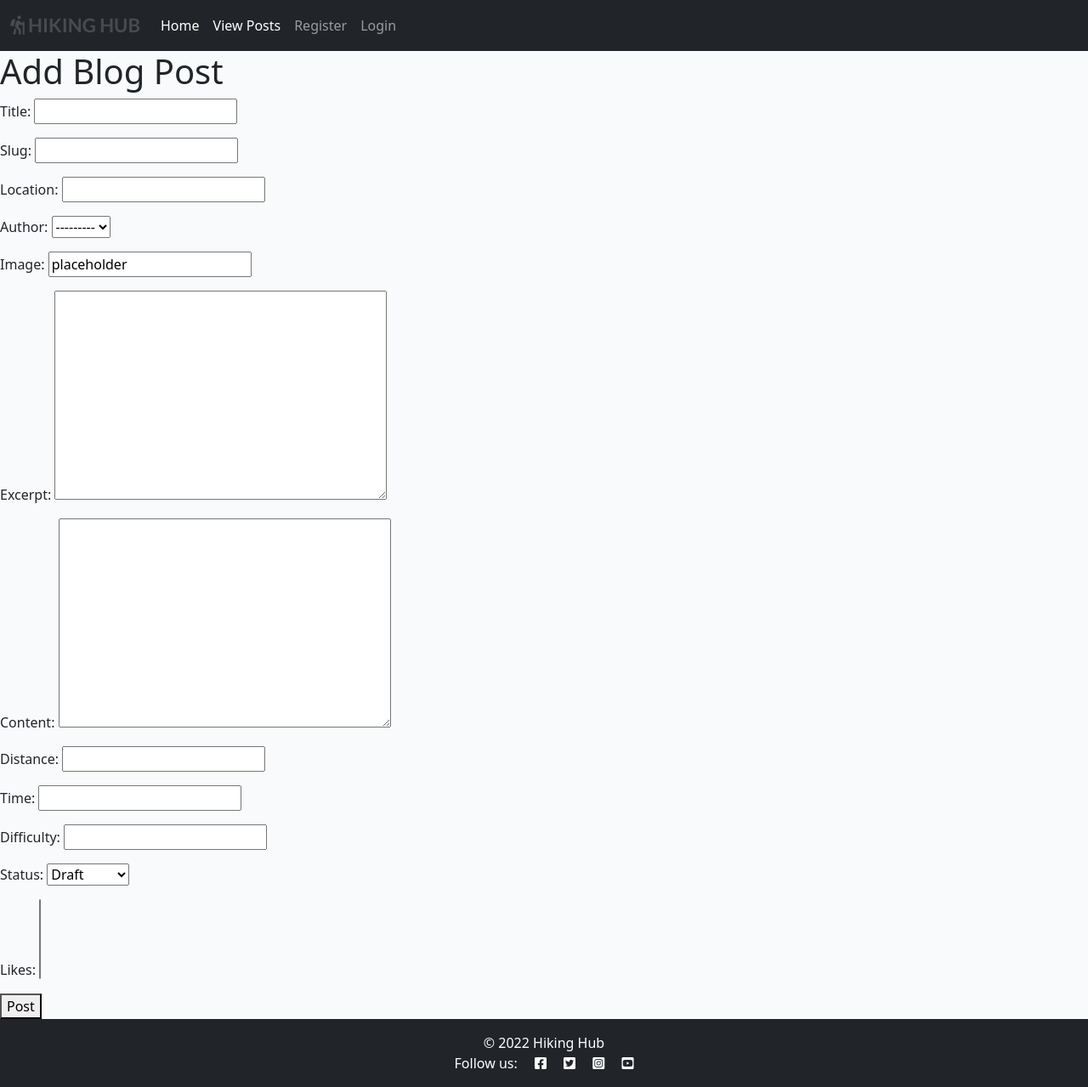
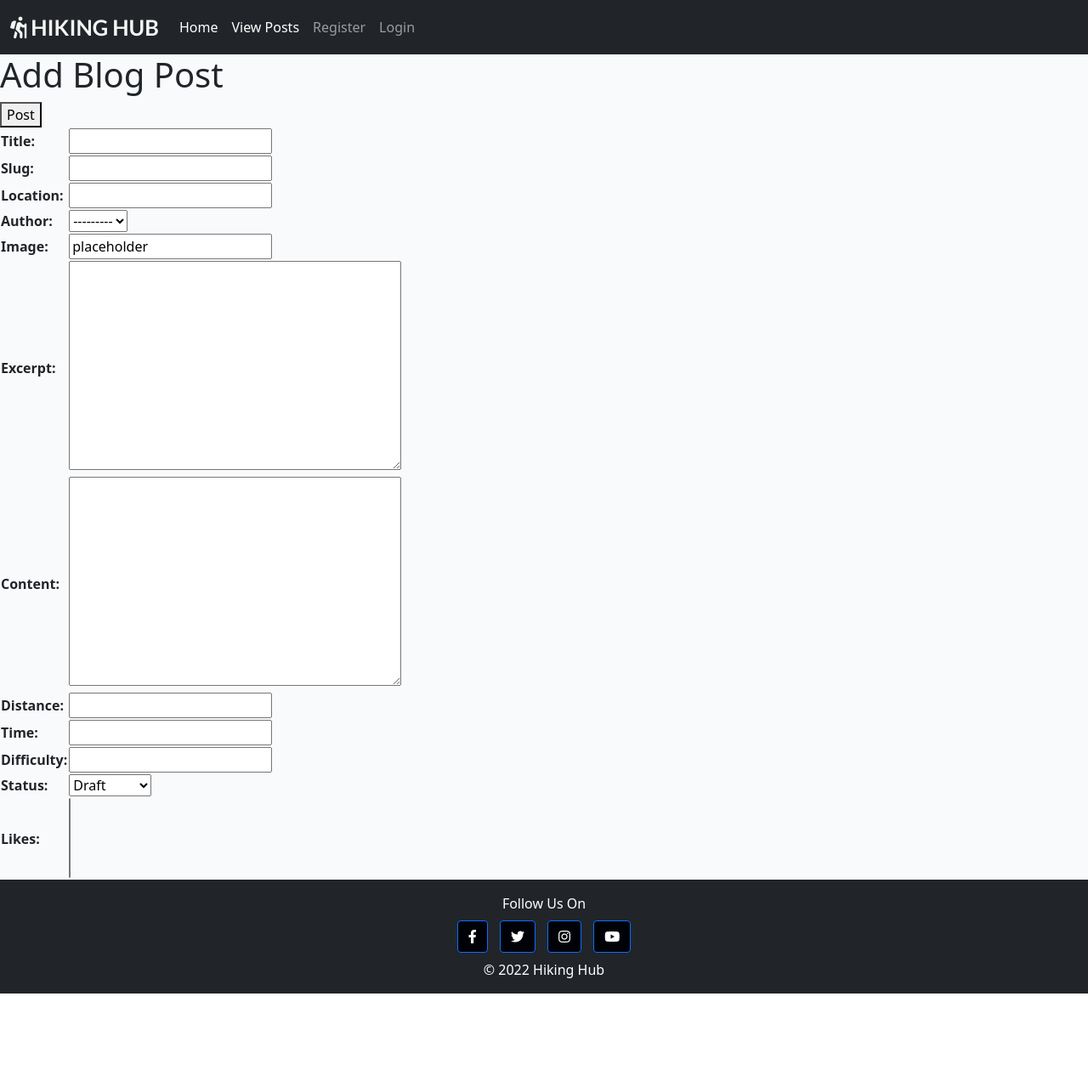
Before and after one commit to wlillisdev/hiking-hub, a Django app: page /add_post/ in a window 1280 px wide. Shown: the whole page at 85% size. After the commit the page ends 1169 px from the top, so only its background shows below. Run offline with Django 3.2, Linux system fonts and the light colour scheme.

Commit message:
styling to footer and nav bar base html

```diff
--- a/blog/views.py
+++ b/blog/views.py
@@ -1,9 +1,13 @@
+"""Views"""
+
 from django.shortcuts import render, get_object_or_404, reverse
 from django.views import View
+from django.contrib import messages
 from django.views.generic import ListView, CreateView
 from django.http import HttpResponseRedirect
 from .models import Post
 from .forms import CommentForm
+
 
 
 def index(request):
@@ -89,3 +93,4 @@ class AddPostView(CreateView):
     model = Post
     template_name = 'add_post.html'
     fields = '__all__'
+    success_message = 'Your Post Was Successfully Added'
--- a/static/css/style.css
+++ b/static/css/style.css
@@ -1,16 +1,29 @@
 body {
     background-color: #F9FAFC;
+}
+
+.navbar-custom {
+    background-color: rgb(56,56,56);
+}
+
+#socail-footer{
+    margin-right: 5px;
+    margin-left: 5px;
+}
+
+a:hover {
+    background-color: grey;
 }
 
 .home-heading {
     font-weight: 700;
     color: red;
 }
-.brand {
+.logo {
     font-family: Lato, sans-serif;
-    font-size: 1.4rem;
-    font-weight: 700;
-    color: #4A4A4F;
+    font-size: 1.6rem;
+    font-weight: 600;
+    color: whitesmoke;
 }
 
 
@@ -45,7 +58,7 @@ body {
     bottom: 5%;
     min-width: 30%;
     left: -2px;
-    background-color: #23BBBB;
+    background-color: green;
 }
 
 .author {
@@ -82,9 +95,9 @@ body {
     height: 100%;
     width: 150%;
     background: #445261;
-    -webkit-transform: skew(15deg);
+    /* -webkit-transform: skew(15deg);
     -moz-transform: skew(15deg);
-    transform: skew(15deg);
+    transform: skew(15deg); */
     z-index: 100;
 }
 
--- a/templates/add_post.html
+++ b/templates/add_post.html
@@ -4,10 +4,12 @@
 {% block content %}
 
 <h1>Add Blog Post</h1>
-<form method="POST">
+
+<table>
     {% csrf_token %}
-    {{ form.as_p}}
+    {{ form.as_table}}
     <button>Post</button>
+</table>
 
-
+</div>
 {%endblock%}
--- a/templates/base.html
+++ b/templates/base.html
@@ -26,7 +26,8 @@
 
     <nav class="navbar navbar-expand-lg navbar-dark bg-dark">
         <div class="container-fluid">
-            <a class="navbar-brand" href="{% url 'home' %}"><span class="brand"><i class="fas fa-hiking"></i>  HIKING HUB</span></a>
+            <a class="navbar-brand" href="{% url 'home' %}"><span class="logo"><i class="fas fa-hiking"></i> HIKING
+                    HUB</span></a>
             <button class="navbar-toggler" type="button" data-bs-toggle="collapse" data-bs-target="#navbarText"
                 aria-controls="navbarText" aria-expanded="false" aria-label="Toggle navigation">
                 <span class="navbar-toggler-icon"></span>
@@ -80,11 +81,20 @@
 
     <!-- Footer -->
     <footer class="footer mt-auto py-3  bg-dark">
-        <p class="m-0 text-center text-white">© 2022 Hiking Hub</p>
-        <p class="m-0 text-center text-white">Follow us: <i class="fab fa-facebook-square ms-3"></i>
-            <i class="fab fa-twitter-square ms-3"></i>
-            <i class="fab fa-instagram-square ms-3"></i>
-            <i class="fab fa-youtube-square ms-3"></i></p>
+        <p class="m-0 text-center text-white">Follow Us On</p>
+        <p class="m-2 text-center text-white">
+            <a id="socail-footer" class="btn btn-primary" style="background-color: #000207;
+            " href="https://www.facebook.com/" target="_blank" role="button"><i class="fab fa-facebook-f "></i></a>
+            <!-- Twitter -->
+            <a id="socail-footer" class="btn btn-primary" style="background-color: #000207;
+            " href="https://www.twitter.com" target="_blank" role="button"><i class="fab fa-twitter"></i></a>
+            <!-- Instagram -->
+            <a id="socail-footer" class="btn btn-primary" style="background-color: #000207;"
+            href="https://www.instagram.com" target="_blank" role="button"><i class="fab fa-instagram"></i></a>
+            <!-- Youtube -->
+            <a id="socail-footer" class="btn btn-primary" style="background-color: #000207;
+            " href="https://www.youtube.com" target="_blank" role="button"><i class="fab fa-youtube"></i></a>
+            <p class="m-0 text-center text-white">© 2022 Hiking Hub</p>
     </footer>
 
     <script>
```
Also changed, not shown: blog/forms.py (+18 -0 lines).
